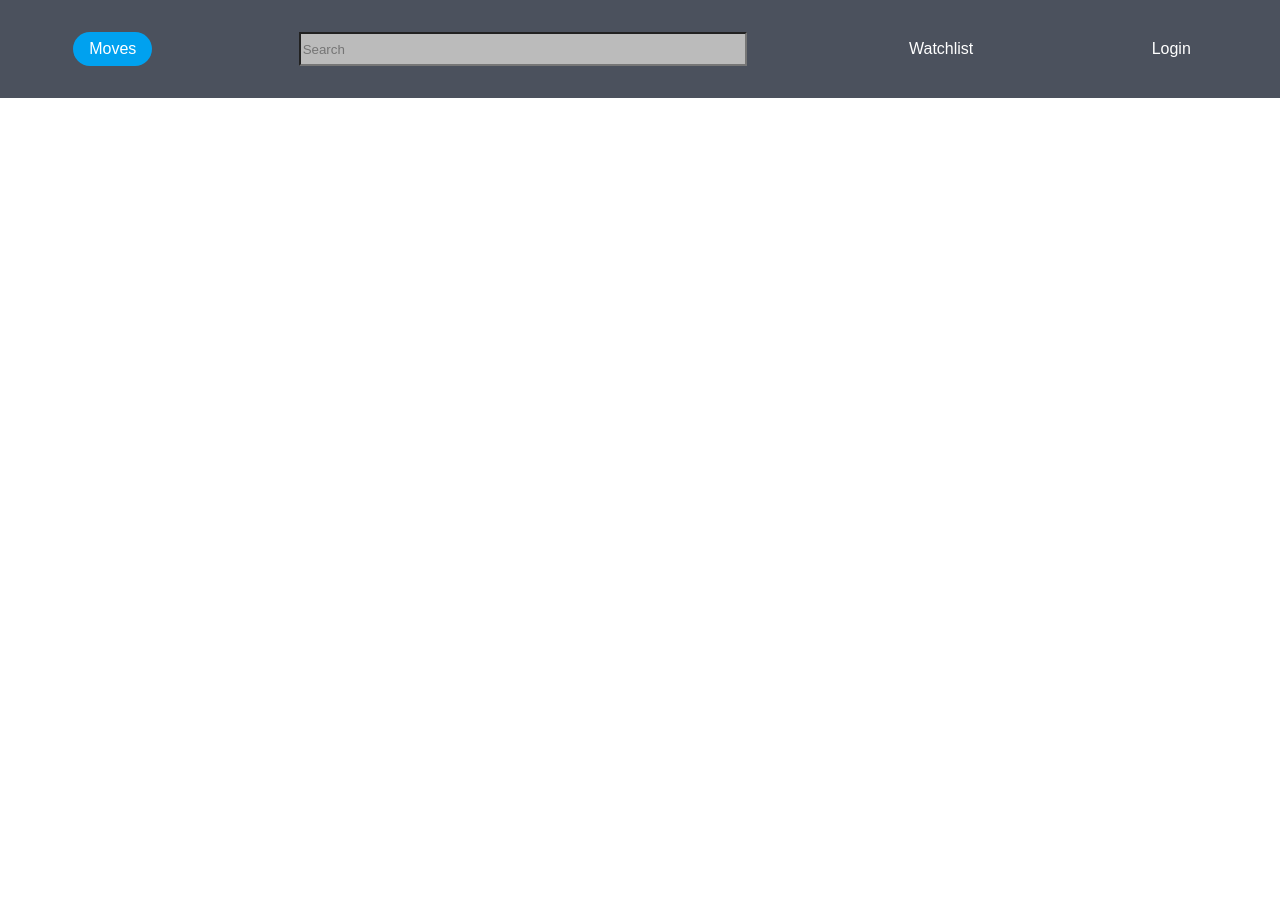
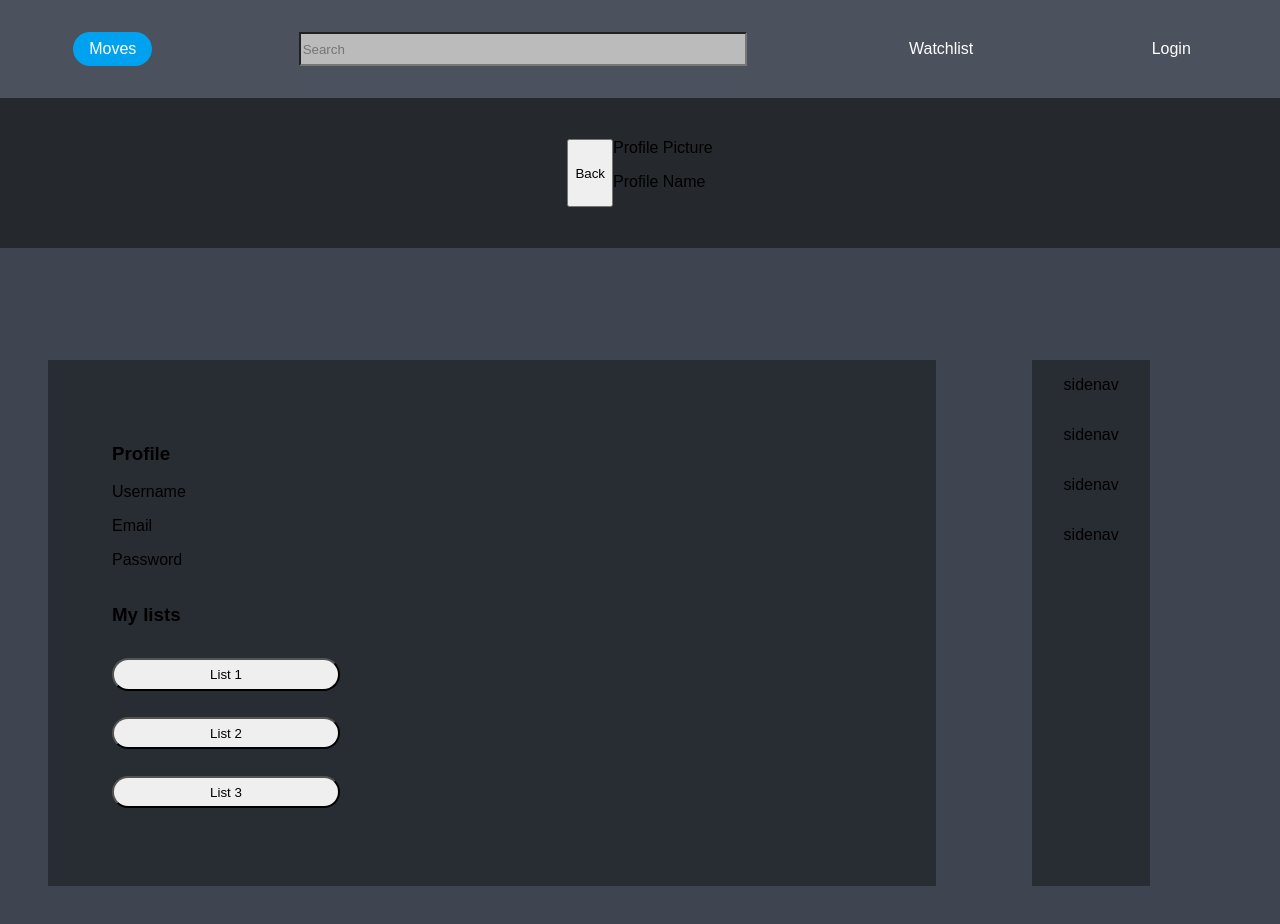
Before and after one commit to EHB-MCT/web2-frontend-SamBuseyne, a website built with webpack: page docs/html/profile.html in a window 1280 px wide. Before the commit the page ends 800 px from the top, so only its background shows below. Built offline with nearby package versions, Linux system fonts and the light colour scheme; files whose address does not match are found by name.

Commit message:
Creating profile page WIP

```diff
--- a/docs/html/profile.html
+++ b/docs/html/profile.html
@@ -6,8 +6,8 @@
     <meta http-equiv="X-UA-Compatible" content="IE=edge">
     <meta name="viewport" content="width=device-width, initial-scale=1.0">
     <title>Moves</title>
-    <link rel="stylesheet" href="./style.css">
-    <script type="module" src="./main.js"></script>
+    <link rel="stylesheet" href="../style.css">
+    <script type="module" src="../main.js"></script>
 </head>
 
 <body>
@@ -24,13 +24,40 @@
 
     <main id="profilePage">
 
-    </main>
+        <div id="profileHeader">
+            <div id="profile">
+                <button>Back</button>
+                <div id="profilePicture">
+                    <figure>Profile Picture</figure>
+                    <p>Profile Name</p>
+                </div>
+            </div>
+        </div>
 
 
-    <footer id="profilePageFooter">
-
-    </footer>
-
+        <div id="profileBody">
+            <div id="profileSettings">
+                <div id="saveSettings">
+                    <h3>Profile</h3>
+                    <p>Username</p>
+                    <p>Email</p>
+                    <p>Password</p>
+                </div>
+                <div id="profileLists">
+                    <h3>My lists</h3>
+                    <button>List 1</button>
+                    <button>List 2</button>
+                    <button>List 3</button>
+                </div>
+            </div>
+            <div id="profileSide">
+                <p>sidenav</p>
+                <p>sidenav</p>
+                <p>sidenav</p>
+                <p>sidenav</p>
+            </div>
+        </div>
+    </main>
 </body>
 
 </html>
--- a/docs/style.css
+++ b/docs/style.css
@@ -879,3 +879,67 @@ select {
   font-size: 2em;
   border-color: rgb(0, 0, 0);
 }
+
+
+/***   PROFILE   ***/
+
+
+/********************
+*      Body          *
+*********************/
+
+#profilePage {
+  display: flex;
+  flex-direction: column;
+  background-color: rgba(62, 69, 81, 1);
+}
+
+#profile {
+  display: flex;
+  justify-content: space-around;
+}
+
+#profileHeader {
+  background-color: rgb(37, 40, 44);
+  display: flex;
+  flex-direction: row;
+  align-items: center;
+  height: 150px;
+  justify-content: space-evenly;
+}
+
+#profileBody {
+  display: flex;
+  margin: 6em;
+  margin-right: 2em;
+  margin-left: 2em;
+  padding: 1em;
+}
+
+#profileSettings {
+  background-color: rgb(40, 44, 51);
+  width: 75%;
+  margin-right: 6em;
+  padding: 4em;
+}
+
+#profileSide {
+  background-color: rgb(40, 44, 51);
+  width: 10%;
+  display: flex;
+  flex-direction: column;
+  align-items: center;
+}
+
+#profileLists {
+  display: flex;
+  flex-direction: column;
+}
+
+#profileLists button {
+  margin-top: 1em;
+  margin-bottom: 1em;
+  padding: 0.5em;
+  width: 30%;
+  border-radius: 25px;
+}
--- a/src/script.js
+++ b/src/script.js
@@ -19,7 +19,7 @@ function changeProfile() {
     if (sessionStorage.name) {
         const listItem = document.querySelector("a:last-child")
         const newItem = document.createElement('a');
-        newItem.innerHTML = `<a id="profileName" href="../html/profile.html">${sessionStorage.name}</a>`;
+        newItem.innerHTML = `<a id="profileName" href="./html/profile.html">${sessionStorage.name}</a>`;
         listItem.parentNode.replaceChild(newItem, listItem);
     }
 }
```
Also changed, not shown: docs/main.js.
